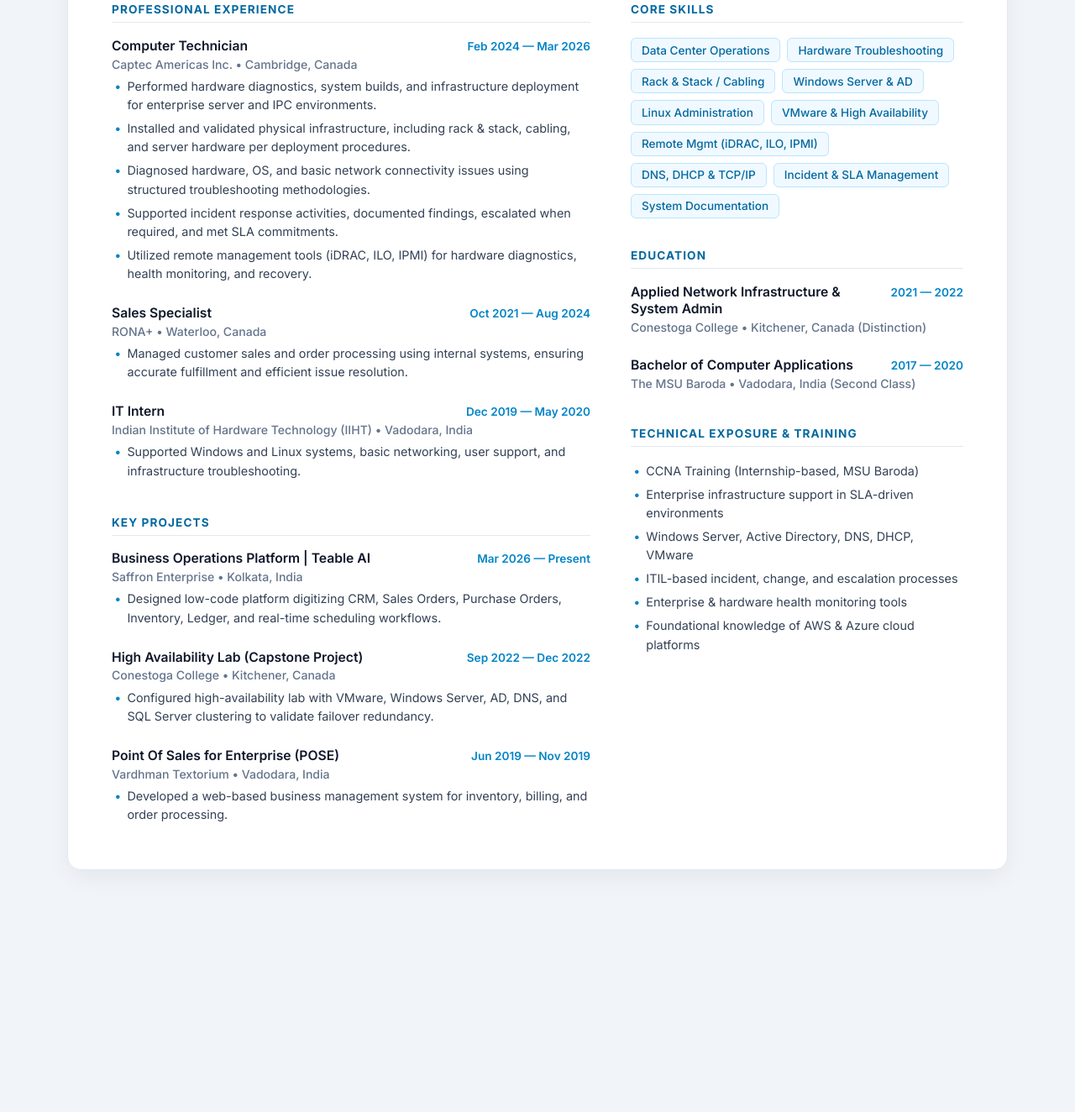
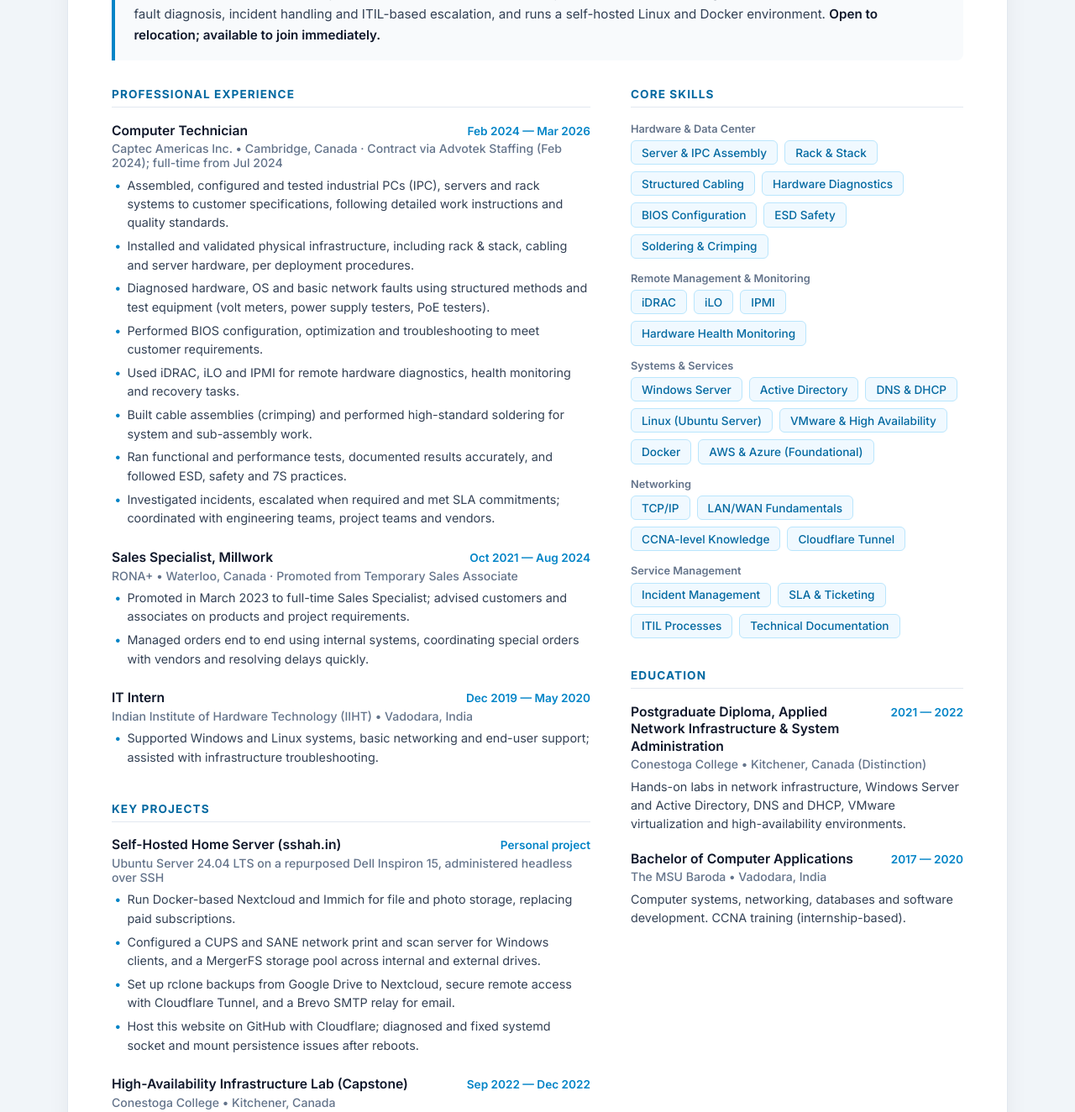
Before and after one commit to shubhamashah/resume-site, a plain HTML site: page index.html in a window 1280 px wide. Shown: the part 558-1882 px from the top of the page at 84% size. Before the commit the page ends 1634 px from the top, so only its background shows below. Drawn offline with Linux system fonts and the light colour scheme.

Commit message:
Update index.html

```diff
--- a/index.html
+++ b/index.html
@@ -6,8 +6,8 @@
   <title>Shubham Anilkumar Shah</title>
 
   <!-- SEO & Open Graph Meta Tags -->
-  <meta name="description" content="Official portfolio and resume of Shubham Anilkumar Shah — Infrastructure & Data Center Operations Engineer.">
-  <meta name="keywords" content="Shubham Anilkumar Shah, Shubham Shah, Infrastructure Engineer, Data Center Operations">
+  <meta name="description" content="Official portfolio and resume of Shubham Anilkumar Shah — IT infrastructure, systems and hardware professional with a postgraduate diploma in network infrastructure and system administration.">
+  <meta name="keywords" content="Shubham Anilkumar Shah, Shubham Shah, IT Infrastructure, Systems Administration, Hardware, Networking, Windows Server, Active Directory, VMware, Linux">
   <meta name="author" content="Shubham Anilkumar Shah">
   <link rel="canonical" href="https://sshah.in">
 
@@ -15,7 +15,7 @@
   <meta property="og:type" content="website">
   <meta property="og:url" content="https://sshah.in/">
   <meta property="og:title" content="Shubham Anilkumar Shah — Resume & Portfolio">
-  <meta property="og:description" content="Infrastructure & Data Center Operations Engineer. Experience in enterprise server deployments and hardware troubleshooting.">
+  <meta property="og:description" content="IT infrastructure, systems and hardware professional. Hands-on experience with enterprise servers, rack systems, remote management and Windows/Linux administration.">
   <meta property="og:image" content="https://sshah.in/SAS.PNG">
 
   <link rel="preconnect" href="https://fonts.googleapis.com">
@@ -122,6 +122,21 @@
       text-decoration: underline;
     }
 
+    .resume-btn {
+      display: inline-block;
+      margin-top: 1rem;
+      padding: 0.55rem 1.2rem;
+      background: var(--primary);
+      color: #fff;
+      font-size: 0.9rem;
+      font-weight: 600;
+      border-radius: 8px;
+      text-decoration: none;
+      transition: background 0.15s ease;
+    }
+
+    .resume-btn:hover { background: var(--primary-dark); }
+
     /* Summary Bar */
     .summary-bar {
       background-color: #f8fafc;
@@ -156,7 +171,6 @@
       flex-direction: column;
     }
 
-    /* More space before Title, Less after */
     h2 {
       font-size: 0.85rem;
       font-weight: 700;
@@ -242,6 +256,15 @@
       line-height: 1.55;
     }
 
+    .skill-group { margin-bottom: 1rem; }
+    .skill-group:last-child { margin-bottom: 0; }
+    .skill-label {
+      font-size: 0.8rem;
+      font-weight: 600;
+      color: var(--text-muted);
+      margin-bottom: 0.4rem;
+    }
+
     .skills-grid {
       display: flex;
       flex-wrap: wrap;
@@ -300,7 +323,7 @@
     @media print {
       body { background: white; padding: 0; }
       .container { border: none; box-shadow: none; padding: 0; max-width: 100%; }
-      .profile-photo { display: none; }
+      .profile-photo, .resume-btn { display: none; }
     }
   </style>
 </head>
@@ -310,18 +333,19 @@
       <img src="SAS.PNG" alt="Shubham Anilkumar Shah" class="profile-photo" onerror="this.style.display='none'">
       <div class="header-content">
         <h1>Shubham Anilkumar Shah</h1>
-        <div class="role">Infrastructure & Data Center Operations Engineer</div>
+        <div class="role">IT Infrastructure | Systems | Hardware | Networking</div>
         <div class="header-links">
-          <span>📍 PAN India (Open to Relocation)</span>
+          <span>📍 Vadodara, India (Open to Relocation)</span>
           <a href="tel:+919429195720">📞 +91 9429195720</a>
           <a href="mailto:shubham@sshah.in">✉️ shubham@sshah.in</a>
-          <a href="https://linkedin.com/in/shubhamanilkumarshah" target="_blank" rel="noopener noreferrer">🔗 LinkedIn</a>
+          <a href="https://www.linkedin.com/in/shubhamanilkumarshah" target="_blank" rel="noopener noreferrer">🔗 LinkedIn</a>
         </div>
+        <a class="resume-btn" href="Shubham_Shah_Resume.pdf" target="_blank" rel="noopener noreferrer">Download Resume (PDF)</a>
       </div>
     </header>
 
     <div class="summary-bar">
-      <strong>Professional Summary:</strong> Infrastructure & Data Center Operations Engineer with 2+ years of experience supporting enterprise hardware, server deployments, and infrastructure operations in SLA-driven environments. Experienced in hardware troubleshooting, rack & stack activities, incident management, and system diagnostics, with hands-on exposure to Windows Server, Active Directory, virtualization, and enterprise infrastructure labs.
+      <strong>Professional Summary:</strong> IT infrastructure professional with 2+ years of hands-on experience building, testing, deploying and troubleshooting enterprise servers, rack systems and industrial PCs in a quality-driven, SLA-conscious environment. Holds a Distinction-grade postgraduate diploma in Applied Network Infrastructure &amp; System Administration, with working knowledge of Windows Server, Active Directory, DNS, DHCP, VMware and Linux. Experienced in remote management (iDRAC, iLO, IPMI), structured fault diagnosis, incident handling and ITIL-based escalation, and runs a self-hosted Linux and Docker environment. <strong>Open to relocation; available to join immediately.</strong>
     </div>
 
     <div class="main-grid">
@@ -335,27 +359,31 @@
               <div class="item-date">Feb 2024 — Mar 2026</div>
             </div>
             <div class="item-sub">
-              <a href="https://www.captecamericas.com/" target="_blank" rel="noopener noreferrer">Captec Americas Inc. • Cambridge, Canada</a>
+              <a href="https://www.captecamericas.com/" target="_blank" rel="noopener noreferrer">Captec Americas Inc. • Cambridge, Canada</a> · Contract via Advotek Staffing (Feb 2024); full-time from Jul 2024
             </div>
             <ul class="item-desc">
-              <li>Performed hardware diagnostics, system builds, and infrastructure deployment for enterprise server and IPC environments.</li>
-              <li>Installed and validated physical infrastructure, including rack & stack, cabling, and server hardware per deployment procedures.</li>
-              <li>Diagnosed hardware, OS, and basic network connectivity issues using structured troubleshooting methodologies.</li>
-              <li>Supported incident response activities, documented findings, escalated when required, and met SLA commitments.</li>
-              <li>Utilized remote management tools (iDRAC, ILO, IPMI) for hardware diagnostics, health monitoring, and recovery.</li>
+              <li>Assembled, configured and tested industrial PCs (IPC), servers and rack systems to customer specifications, following detailed work instructions and quality standards.</li>
+              <li>Installed and validated physical infrastructure, including rack &amp; stack, cabling and server hardware, per deployment procedures.</li>
+              <li>Diagnosed hardware, OS and basic network faults using structured methods and test equipment (volt meters, power supply testers, PoE testers).</li>
+              <li>Performed BIOS configuration, optimization and troubleshooting to meet customer requirements.</li>
+              <li>Used iDRAC, iLO and IPMI for remote hardware diagnostics, health monitoring and recovery tasks.</li>
+              <li>Built cable assemblies (crimping) and performed high-standard soldering for system and sub-assembly work.</li>
+              <li>Ran functional and performance tests, documented results accurately, and followed ESD, safety and 7S practices.</li>
+              <li>Investigated incidents, escalated when required and met SLA commitments; coordinated with engineering teams, project teams and vendors.</li>
             </ul>
           </div>
 
           <div class="item">
             <div class="item-header">
-              <div class="item-title">Sales Specialist</div>
+              <div class="item-title">Sales Specialist, Millwork</div>
               <div class="item-date">Oct 2021 — Aug 2024</div>
             </div>
             <div class="item-sub">
-              <a href="https://www.rona.ca/" target="_blank" rel="noopener noreferrer">RONA+ • Waterloo, Canada</a>
+              <a href="https://www.rona.ca/" target="_blank" rel="noopener noreferrer">RONA+ • Waterloo, Canada</a> · Promoted from Temporary Sales Associate
             </div>
             <ul class="item-desc">
-              <li>Managed customer sales and order processing using internal systems, ensuring accurate fulfillment and efficient issue resolution.</li>
+              <li>Promoted in March 2023 to full-time Sales Specialist; advised customers and associates on products and project requirements.</li>
+              <li>Managed orders end to end using internal systems, coordinating special orders with vendors and resolving delays quickly.</li>
             </ul>
           </div>
 
@@ -368,13 +396,40 @@
               <a href="https://www.iihtcomputereducation.com/" target="_blank" rel="noopener noreferrer">Indian Institute of Hardware Technology (IIHT) • Vadodara, India</a>
             </div>
             <ul class="item-desc">
-              <li>Supported Windows and Linux systems, basic networking, user support, and infrastructure troubleshooting.</li>
+              <li>Supported Windows and Linux systems, basic networking and end-user support; assisted with infrastructure troubleshooting.</li>
             </ul>
           </div>
         </section>
 
         <section>
           <h2>Key Projects</h2>
+          <div class="item">
+            <div class="item-header">
+              <div class="item-title">Self-Hosted Home Server (sshah.in)</div>
+              <div class="item-date">Personal project</div>
+            </div>
+            <div class="item-sub">Ubuntu Server 24.04 LTS on a repurposed Dell Inspiron 15, administered headless over SSH</div>
+            <ul class="item-desc">
+              <li>Run Docker-based Nextcloud and Immich for file and photo storage, replacing paid subscriptions.</li>
+              <li>Configured a CUPS and SANE network print and scan server for Windows clients, and a MergerFS storage pool across internal and external drives.</li>
+              <li>Set up rclone backups from Google Drive to Nextcloud, secure remote access with Cloudflare Tunnel, and a Brevo SMTP relay for email.</li>
+              <li>Host this website on GitHub with Cloudflare; diagnosed and fixed systemd socket and mount persistence issues after reboots.</li>
+            </ul>
+          </div>
+
+          <div class="item">
+            <div class="item-header">
+              <div class="item-title">High-Availability Infrastructure Lab (Capstone)</div>
+              <div class="item-date">Sep 2022 — Dec 2022</div>
+            </div>
+            <div class="item-sub">
+              <a href="https://www.conestogac.on.ca/" target="_blank" rel="noopener noreferrer">Conestoga College • Kitchener, Canada</a>
+            </div>
+            <ul class="item-desc">
+              <li>Designed and implemented a high-availability lab using VMware, Windows Server, Active Directory, DNS and SQL Server clustering; validated failover and redundancy.</li>
+            </ul>
+          </div>
+
           <div class="item">
             <div class="item-header">
               <div class="item-title">Business Operations Platform | Teable AI</div>
@@ -384,20 +439,7 @@
               <a href="https://www.saffronenterprise.in/" target="_blank" rel="noopener noreferrer">Saffron Enterprise • Kolkata, India</a>
             </div>
             <ul class="item-desc">
-              <li>Designed low-code platform digitizing CRM, Sales Orders, Purchase Orders, Inventory, Ledger, and real-time scheduling workflows.</li>
-            </ul>
-          </div>
-
-          <div class="item">
-            <div class="item-header">
-              <div class="item-title">High Availability Lab (Capstone Project)</div>
-              <div class="item-date">Sep 2022 — Dec 2022</div>
-            </div>
-            <div class="item-sub">
-              <a href="https://www.conestogac.on.ca/" target="_blank" rel="noopener noreferrer">Conestoga College • Kitchener, Canada</a>
-            </div>
-            <ul class="item-desc">
-              <li>Configured high-availability lab with VMware, Windows Server, AD, DNS, and SQL Server clustering to validate failover redundancy.</li>
+              <li>Designed a low-code platform digitizing CRM, sales and purchase orders, inventory, ledger, scheduling and transport workflows, with dashboards and reporting.</li>
             </ul>
           </div>
 
@@ -407,30 +449,69 @@
               <div class="item-date">Jun 2019 — Nov 2019</div>
             </div>
             <div class="item-sub">
-              <a href="https://www.instagram.com/vardhmanethnicstudio?igsh=MWI5a3lkZTBmMXF0Nw==&utm_source=qr" target="_blank" rel="noopener noreferrer">Vardhman Textorium • Vadodara, India</a>
+              <a href="https://www.instagram.com/vardhmanethnicstudio?igsh=MWI5a3lkZTBmMXF0Nw==&utm_source=qr" target="_blank" rel="noopener noreferrer">Vardhman Ethnic Studio • Vadodara, India</a>
             </div>
             <ul class="item-desc">
-              <li>Developed a web-based business management system for inventory, billing, and order processing.</li>
+              <li>Developed a web-based business management system for inventory, billing and order processing.</li>
             </ul>
           </div>
         </section>
       </div>
 
-      <!-- Right Column: Skills, Education, Exposure -->
+      <!-- Right Column: Skills, Education -->
       <div class="col">
         <section>
           <h2>Core Skills</h2>
-          <div class="skills-grid">
-            <span class="skill-tag">Data Center Operations</span>
-            <span class="skill-tag">Hardware Troubleshooting</span>
-            <span class="skill-tag">Rack & Stack / Cabling</span>
-            <span class="skill-tag">Windows Server & AD</span>
-            <span class="skill-tag">Linux Administration</span>
-            <span class="skill-tag">VMware & High Availability</span>
-            <span class="skill-tag">Remote Mgmt (iDRAC, ILO, IPMI)</span>
-            <span class="skill-tag">DNS, DHCP & TCP/IP</span>
-            <span class="skill-tag">Incident & SLA Management</span>
-            <span class="skill-tag">System Documentation</span>
+          <div class="skill-group">
+            <div class="skill-label">Hardware &amp; Data Center</div>
+            <div class="skills-grid">
+              <span class="skill-tag">Server &amp; IPC Assembly</span>
+              <span class="skill-tag">Rack &amp; Stack</span>
+              <span class="skill-tag">Structured Cabling</span>
+              <span class="skill-tag">Hardware Diagnostics</span>
+              <span class="skill-tag">BIOS Configuration</span>
+              <span class="skill-tag">ESD Safety</span>
+              <span class="skill-tag">Soldering &amp; Crimping</span>
+            </div>
+          </div>
+          <div class="skill-group">
+            <div class="skill-label">Remote Management &amp; Monitoring</div>
+            <div class="skills-grid">
+              <span class="skill-tag">iDRAC</span>
+              <span class="skill-tag">iLO</span>
+              <span class="skill-tag">IPMI</span>
+              <span class="skill-tag">Hardware Health Monitoring</span>
+            </div>
+          </div>
+          <div class="skill-group">
+            <div class="skill-label">Systems &amp; Services</div>
+            <div class="skills-grid">
+              <span class="skill-tag">Windows Server</span>
+              <span class="skill-tag">Active Directory</span>
+              <span class="skill-tag">DNS &amp; DHCP</span>
+              <span class="skill-tag">Linux (Ubuntu Server)</span>
+              <span class="skill-tag">VMware &amp; High Availability</span>
+              <span class="skill-tag">Docker</span>
+              <span class="skill-tag">AWS &amp; Azure (Foundational)</span>
+            </div>
+          </div>
+          <div class="skill-group">
+            <div class="skill-label">Networking</div>
+            <div class="skills-grid">
+              <span class="skill-tag">TCP/IP</span>
+              <span class="skill-tag">LAN/WAN Fundamentals</span>
+              <span class="skill-tag">CCNA-level Knowledge</span>
+              <span class="skill-tag">Cloudflare Tunnel</span>
+            </div>
+          </div>
+          <div class="skill-group">
+            <div class="skill-label">Service Management</div>
+            <div class="skills-grid">
+              <span class="skill-tag">Incident Management</span>
+              <span class="skill-tag">SLA &amp; Ticketing</span>
+              <span class="skill-tag">ITIL Processes</span>
+              <span class="skill-tag">Technical Documentation</span>
+            </div>
           </div>
         </section>
 
@@ -438,12 +519,13 @@
           <h2>Education</h2>
           <div class="item">
             <div class="item-header">
-              <div class="item-title">Applied Network Infrastructure & System Admin</div>
+              <div class="item-title">Postgraduate Diploma, Applied Network Infrastructure &amp; System Administration</div>
               <div class="item-date">2021 — 2022</div>
             </div>
             <div class="item-sub">
               <a href="https://www.conestogac.on.ca/" target="_blank" rel="noopener noreferrer">Conestoga College • Kitchener, Canada (Distinction)</a>
             </div>
+            <p class="item-desc">Hands-on labs in network infrastructure, Windows Server and Active Directory, DNS and DHCP, VMware virtualization and high-availability environments.</p>
           </div>
 
           <div class="item">
@@ -452,21 +534,10 @@
               <div class="item-date">2017 — 2020</div>
             </div>
             <div class="item-sub">
-              <a href="https://msubaroda.ac.in/" target="_blank" rel="noopener noreferrer">The MSU Baroda • Vadodara, India (Second Class)</a>
+              <a href="https://msubaroda.ac.in/" target="_blank" rel="noopener noreferrer">The MSU Baroda • Vadodara, India</a>
             </div>
+            <p class="item-desc">Computer systems, networking, databases and software development. CCNA training (internship-based).</p>
           </div>
-        </section>
-
-        <section>
-          <h2>Technical Exposure & Training</h2>
-          <ul class="item-desc">
-            <li>CCNA Training (Internship-based, MSU Baroda)</li>
-            <li>Enterprise infrastructure support in SLA-driven environments</li>
-            <li>Windows Server, Active Directory, DNS, DHCP, VMware</li>
-            <li>ITIL-based incident, change, and escalation processes</li>
-            <li>Enterprise & hardware health monitoring tools</li>
-            <li>Foundational knowledge of AWS & Azure cloud platforms</li>
-          </ul>
         </section>
       </div>
     </div>
```
